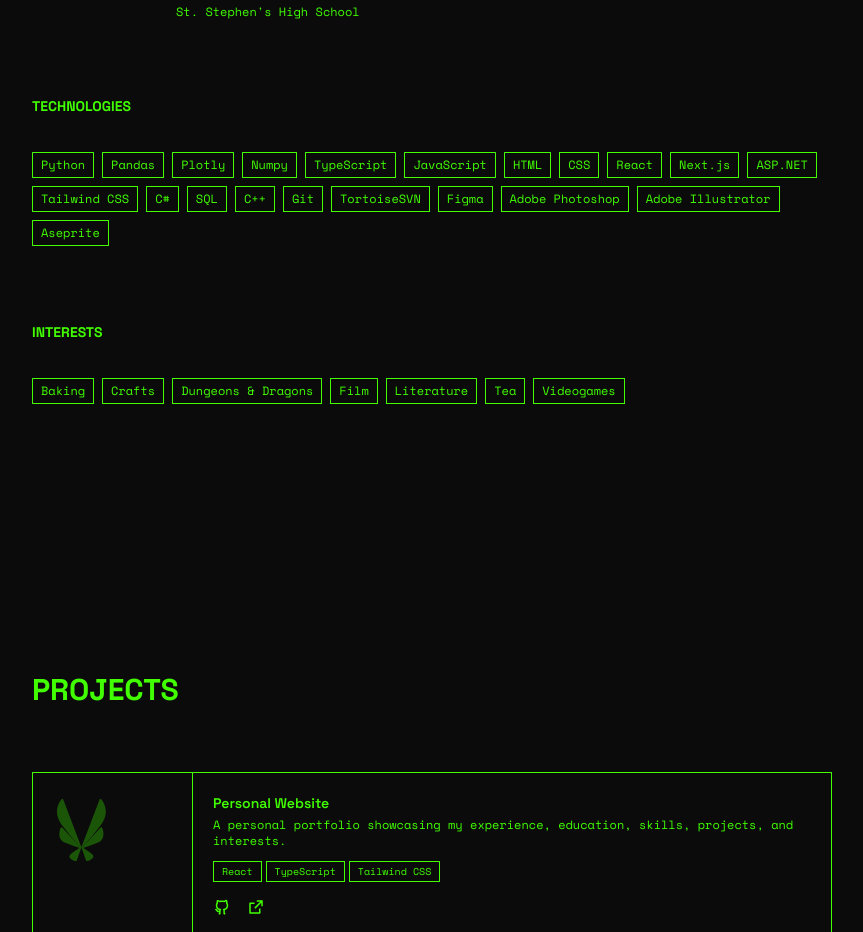
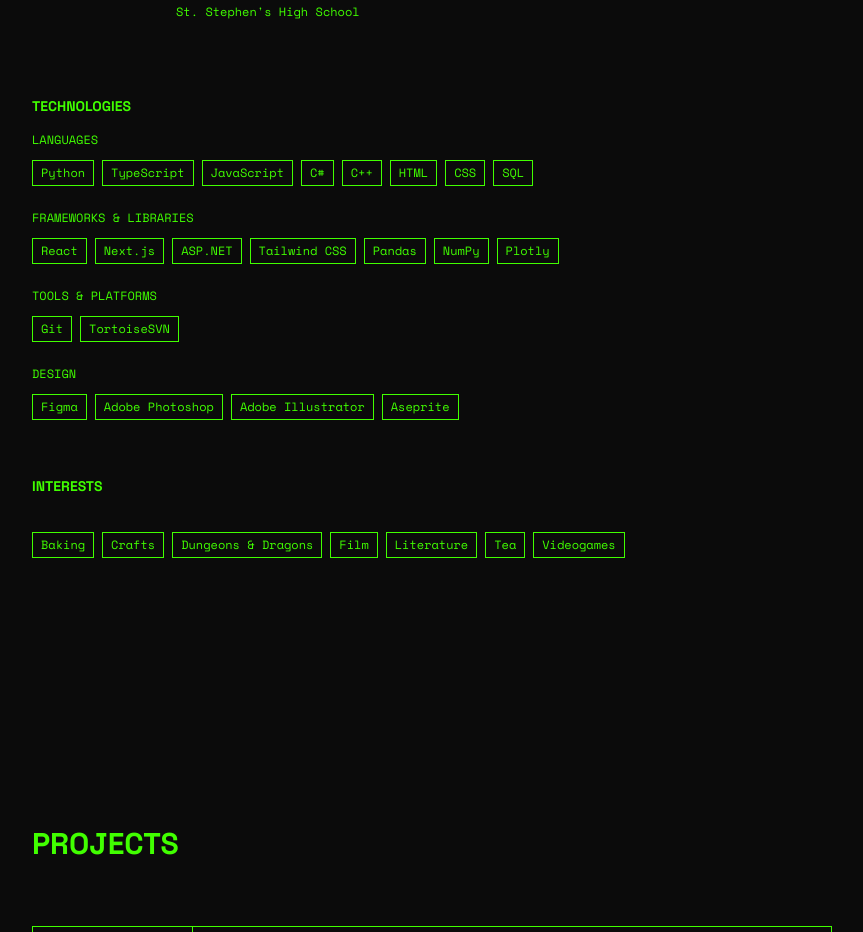
Before and after one commit to anamurielveron/anamurielveron-site, a Next.js app: page / in a window 1280 px wide. Shown: the part 1524-2456 px from the top of the page, without its empty margins (208-1071 px from the left). Built offline with nearby package versions, Linux system fonts and the light colour scheme.

Commit message:
feat(about): categorize tech stack

```diff
--- a/src/components/sections/About.tsx
+++ b/src/components/sections/About.tsx
@@ -1,5 +1,6 @@
 import ItemBadge from "@/components/ui/ItemBadge";
 import data from "@/content/data.json";
+import type { TechStack } from '@/types';
 
 function TimelineEntry({
     dates,
@@ -72,9 +73,18 @@
                 <h3 className="font-heading text-sm font-bold uppercase text-accent mb-4">
                     Technologies
                 </h3>
-                <div className="flex flex-wrap gap-2 py-5">
-                    {techStack.map((tech) => (
-                        <ItemBadge key={tech} label={tech} />
+                <div className="flex flex-col gap-6">
+                    {(techStack as TechStack[]).map(({ category, items }) => (
+                        <div key={category}>
+                            <p className="font-body text-xs text-accent uppercase mb-2 pb-1">
+                                {category}
+                            </p>
+                            <div className="flex flex-wrap gap-2 mt-2">
+                                {items.map((tech) => (
+                                    <ItemBadge key={tech} label={tech} />
+                                ))}
+                            </div>
+                        </div>
                     ))}
                 </div>
             </div>
--- a/src/content/data.json
+++ b/src/content/data.json
@@ -49,27 +49,22 @@
         }
     ],
     "techStack": [
-        "Python",
-        "Pandas",
-        "Plotly",
-        "Numpy",
-        "TypeScript",
-        "JavaScript",
-        "HTML",
-        "CSS",
-        "React",
-        "Next.js",
-        "ASP.NET",
-        "Tailwind CSS",
-        "C#",
-        "SQL",
-        "C++",
-        "Git",
-        "TortoiseSVN",
-        "Figma",
-        "Adobe Photoshop",
-        "Adobe Illustrator",
-        "Aseprite"
+        {
+            "category": "Languages",
+            "items": ["Python", "TypeScript", "JavaScript", "C#", "C++", "HTML", "CSS", "SQL"]
+        },
+        {
+            "category": "Frameworks & Libraries",
+            "items": ["React", "Next.js", "ASP.NET", "Tailwind CSS", "Pandas", "NumPy", "Plotly"]
+        },
+        {
+            "category": "Tools & Platforms",
+            "items": ["Git", "TortoiseSVN"]
+        },
+        {
+            "category": "Design",
+            "items": ["Figma", "Adobe Photoshop", "Adobe Illustrator", "Aseprite"]
+        }
     ],
     "interests": [
         "Baking",
```
Also changed, not shown: src/types/index.ts (+6 -1 lines).
